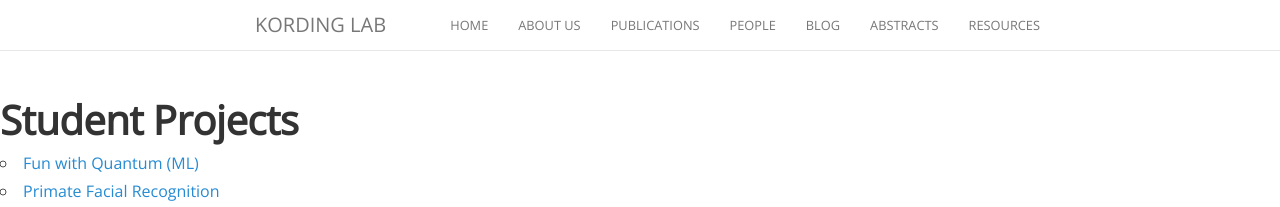
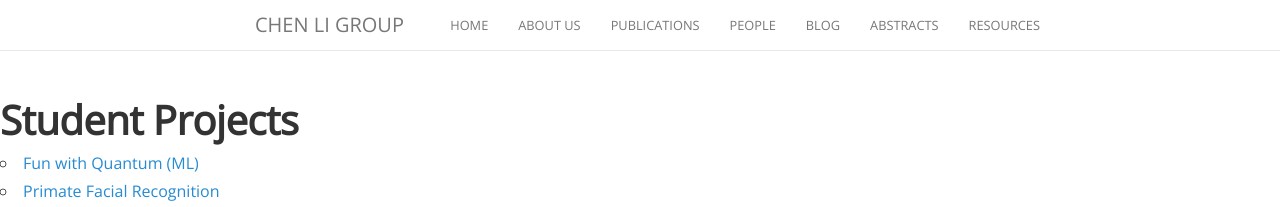
Before and after one commit to chenligroup/chenligroup.github.io, a Jekyll site: the page built from abstracts.md, in a window 1280 px wide. Shown: the top 207 px of the page. Built offline with Jekyll 4.4.1, drawn with Linux system fonts in a browser that asks for light colours; nearby versions of some CDN libraries; comment, search, counter and statistics services are not loaded.

Commit message:
change basic informations

```diff
--- a/_config.yml
+++ b/_config.yml
@@ -3,13 +3,13 @@
 # # # # # # # #
 
 # Basic
-name:               "Kording Lab"
-title:              "Kording Lab at the University of Pennsylvania"
+name:               "Chen Li Group"
+title:              "Chen Li Group at Xi'an Jiaotong University"
 description:        "The Kording Lab is a computational neuroscience and causality research group at the University of Pennsylvania."
 
 
 # URL
-url:                http://kordinglab.com
+url:                http://chenli.group
 baseurl:
 #baseurl:            "" #For Root Domain
 permalink:          /:year/:month/:day/:title.html
--- a/scripts/citations.py
+++ b/scripts/citations.py
@@ -118,9 +118,10 @@ def print_markdown(paper_dict):
         ))
 
 if __name__ == "__main__":
-    konrad_profile_url = "https://scholar.google.com/citations?hl=en&user=MiFqJGcAAAAJ&view_op=list_works&sortby=pubdate"
+    C_Li_profile_url = "https://scholar.google.com/citations?hl=en&user=WFkE3QEAAAAJ"
+    T_Gong_profile_url = "https://scholar.google.com/citations?user=yhsnUnMAAAAJ&hl=en"
     session = HTMLSession()
-    citation_links = get_citation_links(session, konrad_profile_url)
+    citation_links = get_citation_links(session, C_Li_profile_url)
 
     paper_data = [get_paper_data(session, url) for url in citation_links]
 
```
